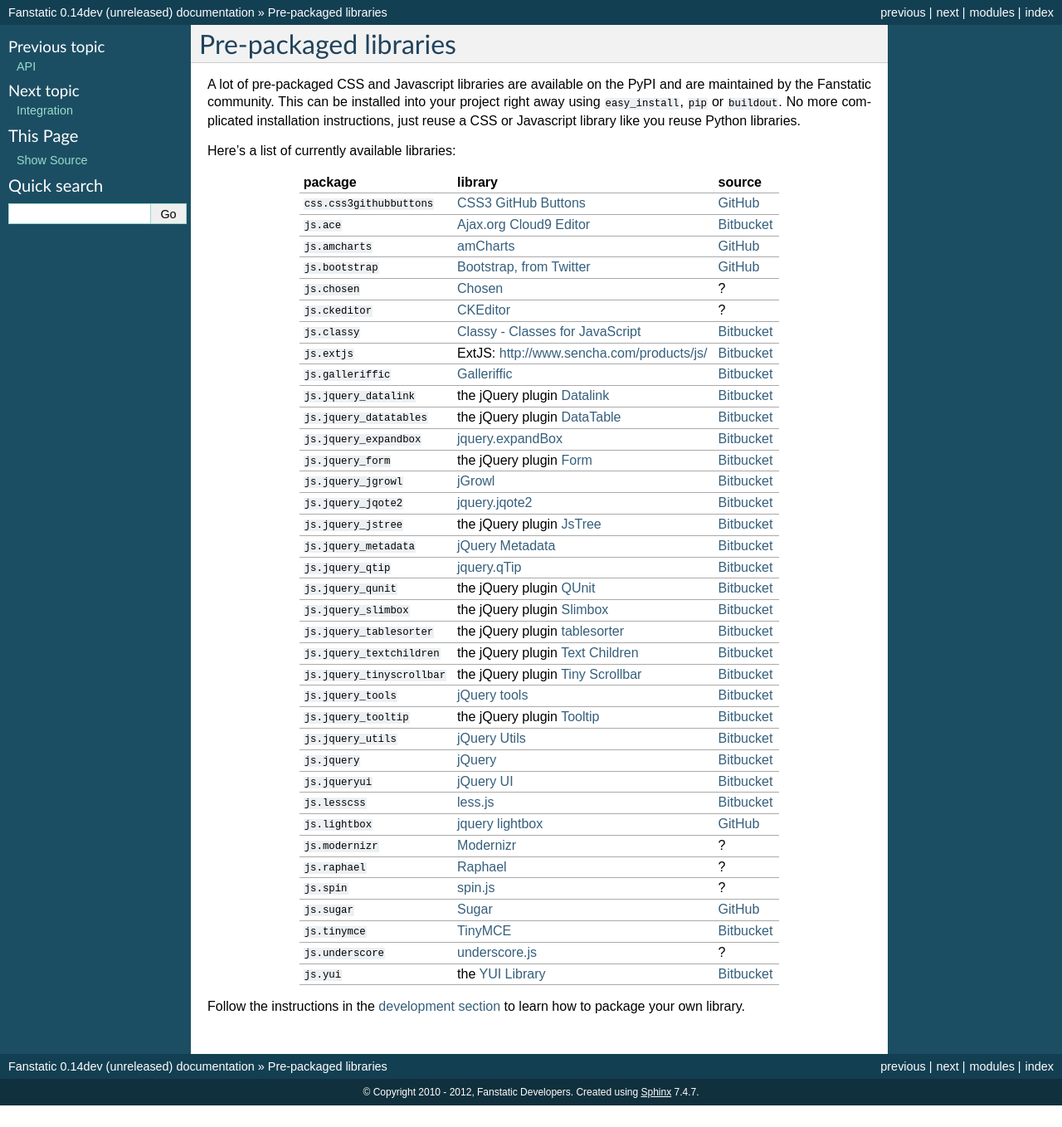
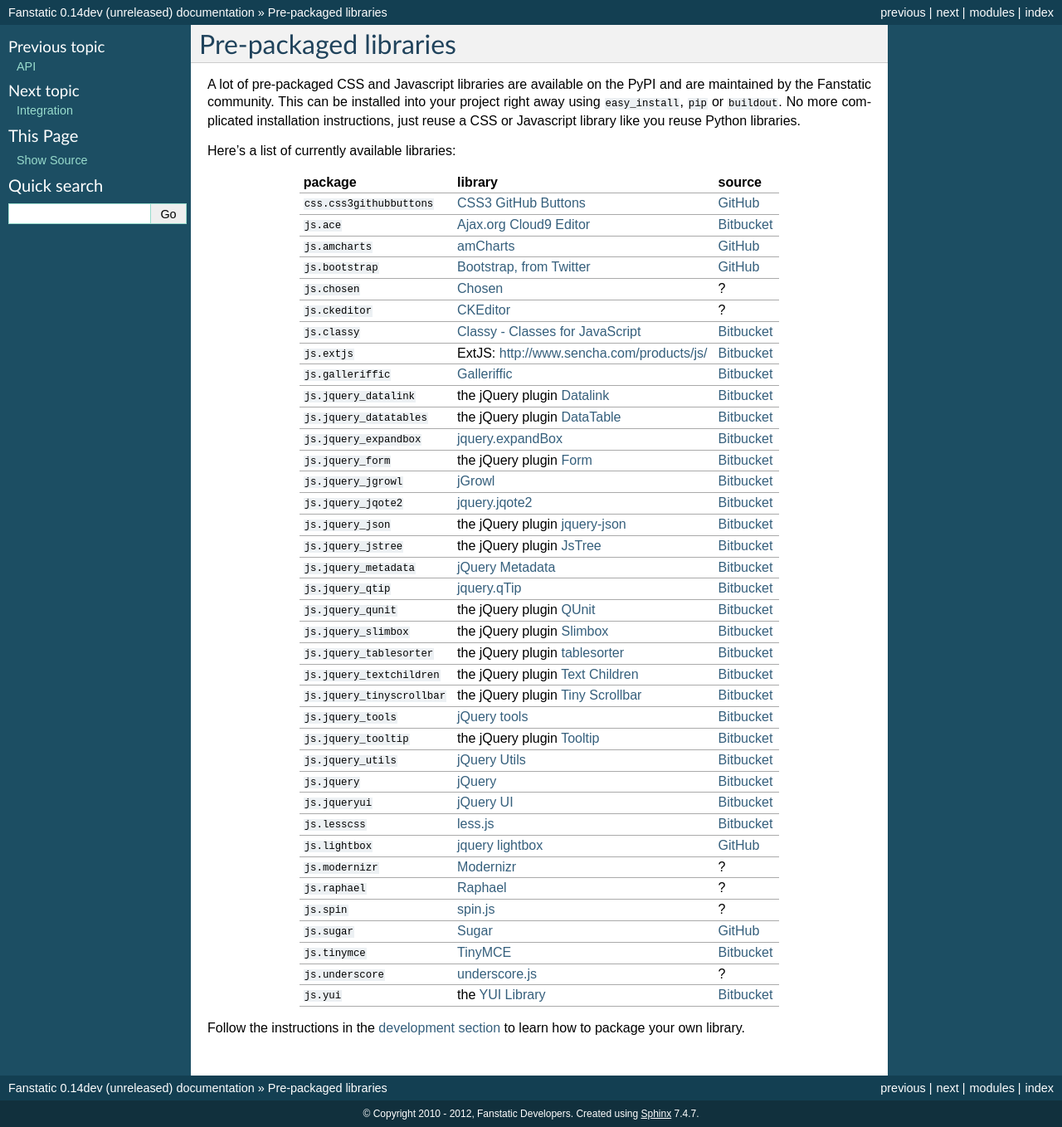
Before and after one commit to zopefoundation/fanstatic, a Sphinx documentation site: the page built from doc/libraries.rst, in a window 1280 px wide. Shown: the whole page at 83% size. Built offline with Sphinx 7.4.7, drawn with Linux system fonts in a browser that asks for light colours; cross-references to code outside the pages are shown as plain code; before the commit the page ends 1332 px from its top, so only the background shows below that.

Commit message:
Added jquery-json

```diff
--- a/doc/libraries.rst
+++ b/doc/libraries.rst
@@ -76,6 +76,10 @@
     * - :pypi:`js.jquery_jqote2`
       - `jquery.jqote2 <https://github.com/aefxx/jQote2>`_
       - `Bitbucket <https://bitbucket.org/fanstatic/js.jquery_jqote2>`__
+
+    * - :pypi:`js.jquery_json`
+      - the jQuery plugin `jquery-json <http://code.google.com/p/jquery-json/>`_
+      - `Bitbucket <http://bitbucket.org/fanstatic/js.jquery_json>`__
 
     * - :pypi:`js.jquery_jstree`
       - the jQuery plugin `JsTree <http://www.jstree.com/>`_
```
